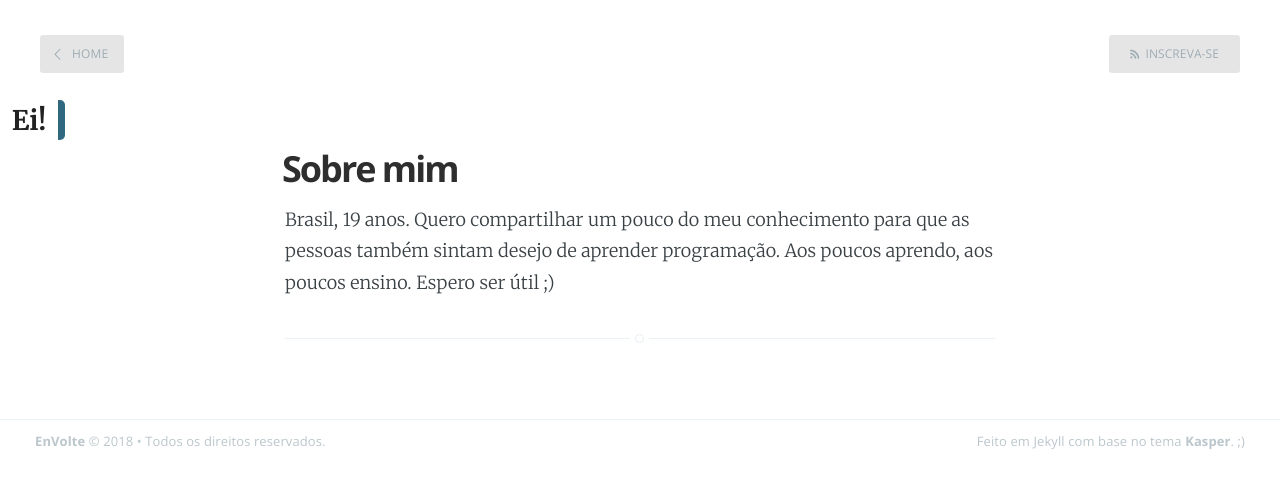
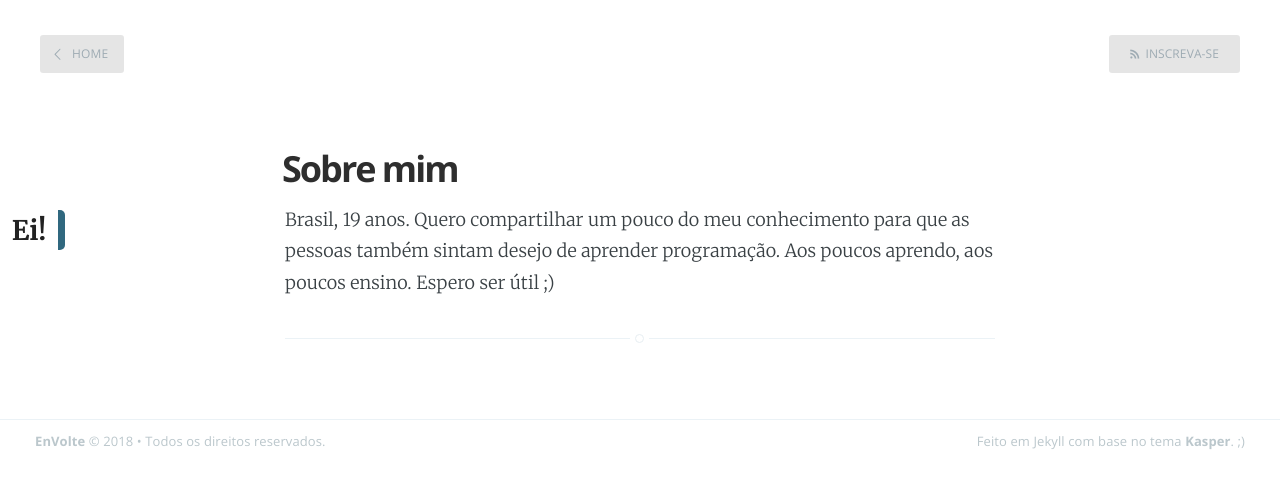
Before and after one commit to EnVolte/envolte.github.io, a Jekyll site: the page built from about.html, in a window 1280 px wide. Shown: the top 488 px of the page. Built offline with Jekyll 4.4.1, drawn with Linux system fonts in a browser that asks for light colours.

Commit message:
Update screen.css

```diff
--- a/assets/css/screen.css
+++ b/assets/css/screen.css
@@ -1781,11 +1781,11 @@
    ========================================================================== */
 
 
-#aviso {position: fixed; z-index: 99; top: 160px; display: none; width: 235px; line-height: 1.5em; background: #222; color: #fff; font-size: 15px; text-align: center; font-family: Open Sans; padding: 10px 20px 0px; margin-left: 15px; border-radius: 5px;}
+#aviso {position: fixed; z-index: 99; top: 250px; display: none; width: 235px; line-height: 1.5em; background: #222; color: #fff; font-size: 15px; text-align: center; font-family: Open Sans; padding: 10px 20px 0px; margin-left: 15px; border-radius: 5px;}
 #aviso a {color: #fff; text-decoration: underline;}
 #aviso p {background: rgba(0,0,0,0.2); border-radius: 5px; padding: 10px 0px;}
 #aviso h3 {color: #fff; font-size: 18px; margin-bottom: 20px;}
-button#show {position: fixed; color: #222; font-weight: bold; font-size: 27px; top: 100px; width: 65px; height: 40px; background: #fff; border-right: 7px solid #30687f; border-left: 0px; border-top: 0px; border-bottom: 0px; border-top-right-radius: 5px; cursor: pointer; border-bottom-right-radius: 5px; outline: none; transition: 0.3s linear;}
+button#show {position: fixed; color: #222; font-weight: bold; font-size: 27px; top: 210px; width: 65px; height: 40px; background: #fff; border-right: 7px solid #30687f; border-left: 0px; border-top: 0px; border-bottom: 0px; border-top-right-radius: 5px; cursor: pointer; border-bottom-right-radius: 5px; outline: none; transition: 0.3s linear;}
 button#show:hover, button#show:focus {width: 75px; color: #fff; background: #30687f; border: none;}
 
 button#hide {border-radius: 20px; outline: none; font-weight: normal; color: #fff; background: transparent; border: none; font-size: 20px; position: absolute; right: 10px; cursor: pointer;}
```
